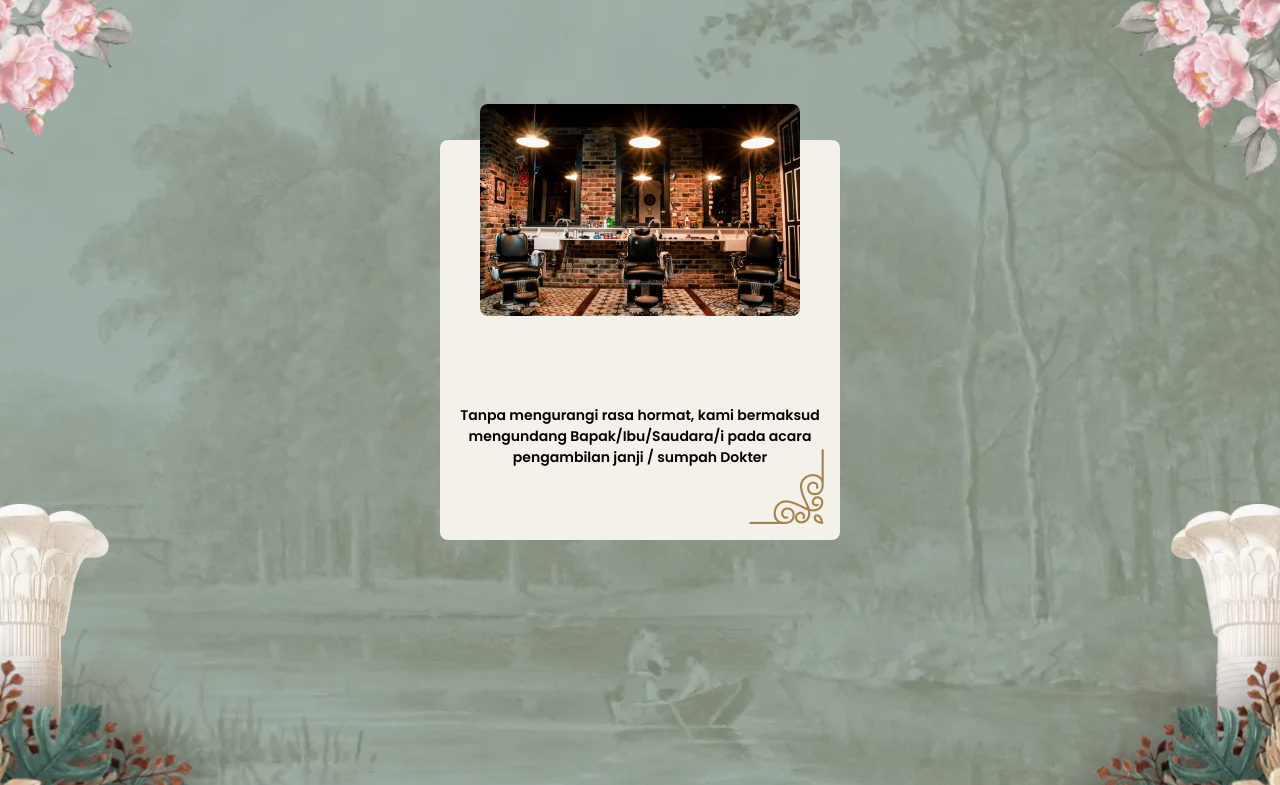
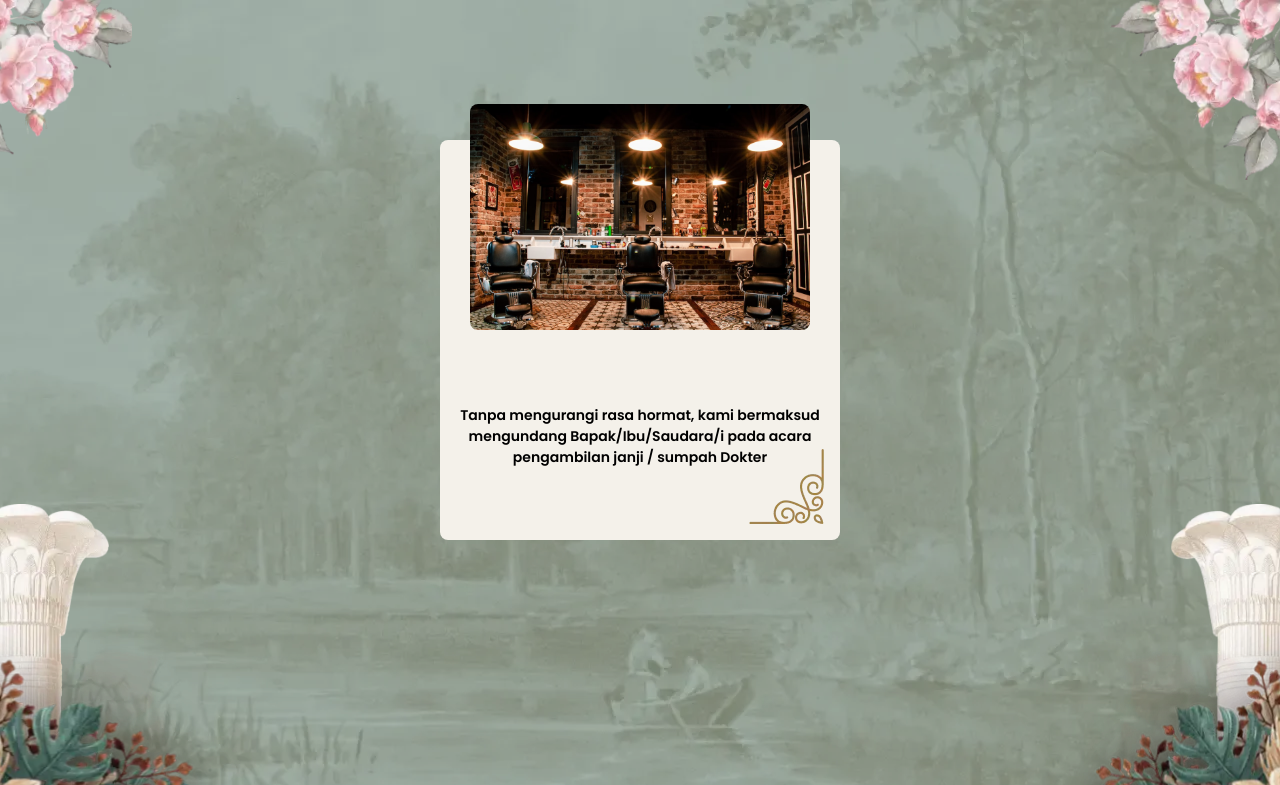
Before and after one commit to 2001kevin/sumdok-invitation, a plain HTML site: page index.html in a window 1280 px wide. Both pictures are taken after a click on the button "Buka Undangan". Shown: the top 785 px of the page. Drawn offline with nearby package versions, Linux system fonts and the light colour scheme; a web font is replaced by a local one.

Commit message:
add new effect

```diff
--- a/index.html
+++ b/index.html
@@ -112,9 +112,9 @@
               </p>
           </div> -->
           <div
-            class="relative flex items-center justify-center bg-cover bg-center mx-[5vh] items-center rounded-lg h-[50vh] w-[50vh]" style="background-image: url('./assets/ornamen/bg-baru.png')"
+            class="relative flex items-center justify-center px-5 bg-cover bg-center mx-[5vh] items-center rounded-lg h-[50vh] w-[50vh]" style="background-image: url('./assets/ornamen/bg-baru.png')"
           >
-              <img class="absolute w-[40vh] rounded-lg -top-9" src="./assets/ornamen/barber.jpg" alt="">
+              <img class="absolute w-[85%] rounded-lg -top-9" src="./assets/ornamen/barber.jpg" alt="">
               <p class="absolute text-[14px] poppins-semibold break-words text-center bottom-14 mb-4">
                 Tanpa mengurangi rasa hormat, kami bermaksud mengundang Bapak/Ibu/Saudara/i pada acara pengambilan janji / sumpah Dokter
               </p>
@@ -257,7 +257,7 @@
                   >
                     AUDITORIUM <br> PROF. DR. P. A. SURJADI M.A
                   </h1>
-                  <iframe class="rounded-lg w-[40vh] h-[25vh]" src="https://www.google.com/maps/embed?pb=!1m17!1m12!1m3!1d3961.035090291849!2d107.57811967499616!3d-6.8864003931125755!2m3!1f0!2f0!3f0!3m2!1i1024!2i768!4f13.1!3m2!1m1!2zNsKwNTMnMTEuMCJTIDEwN8KwMzQnNTAuNSJF!5e0!3m2!1sen!2sid!4v1722424829287!5m2!1sen!2sid" width="600" height="450" style="border:0;" allowfullscreen="" loading="lazy" referrerpolicy="no-referrer-when-downgrade"></iframe>
+                  <iframe class="rounded-lg w-[90%] h-[50%] px-5" src="https://www.google.com/maps/embed?pb=!1m17!1m12!1m3!1d3961.035090291849!2d107.57811967499616!3d-6.8864003931125755!2m3!1f0!2f0!3f0!3m2!1i1024!2i768!4f13.1!3m2!1m1!2zNsKwNTMnMTEuMCJTIDEwN8KwMzQnNTAuNSJF!5e0!3m2!1sen!2sid!4v1722424829287!5m2!1sen!2sid" width="600" height="450" style="border:0;" allowfullscreen="" loading="lazy" referrerpolicy="no-referrer-when-downgrade"></iframe>
                   <a class=" bg-[#002d19] py-[10px] px-[15px] text-white rounded-xl mt-4" href="https://maps.app.goo.gl/mSSa5XFB3Gp4ER1G7" target="_blank">Buka Map</a>
                 <img class="absolute bottom-4 right-4 " src="./assets/ornamen/ornamen baru kanan bawah.png" alt="">
             </div>
```
